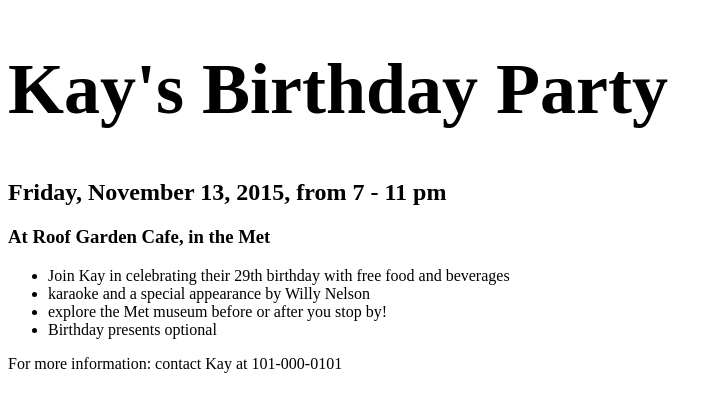
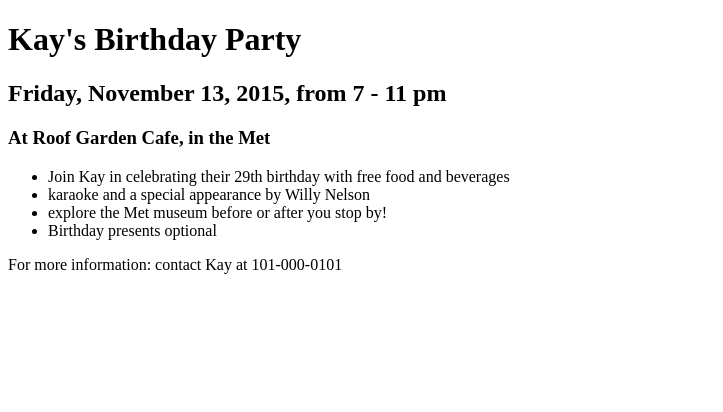
Before and after one commit to AngelZacarias/git_practice, a plain HTML site: page index.html in a window 1280 px wide. Shown: the whole page, without its empty margins (0-723 px from the left). Drawn offline with Linux system fonts and the light colour scheme.

Commit message:
This branch deletes the big heading on index

```diff
--- a/index.html
+++ b/index.html
@@ -4,7 +4,7 @@
     <title>Kay's Birthday Party</title>
 </head>
 <body>
-<h1 style="font-size: 72px">Kay's Birthday Party</h1>
+<h1>Kay's Birthday Party</h1>
 <h2>Friday, November 13, 2015, from 7 - 11 pm</h2>
 <h3>At Roof Garden Cafe, in the Met </h3>
 
```
